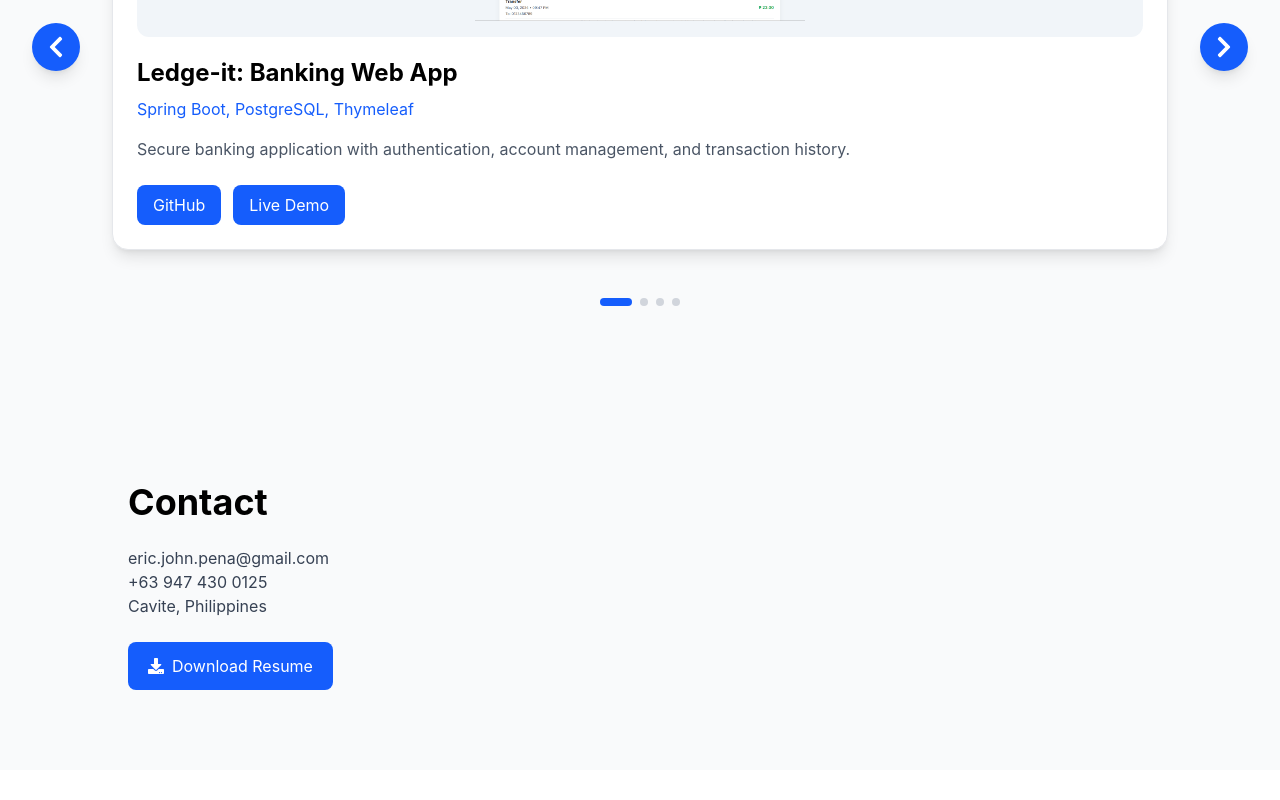
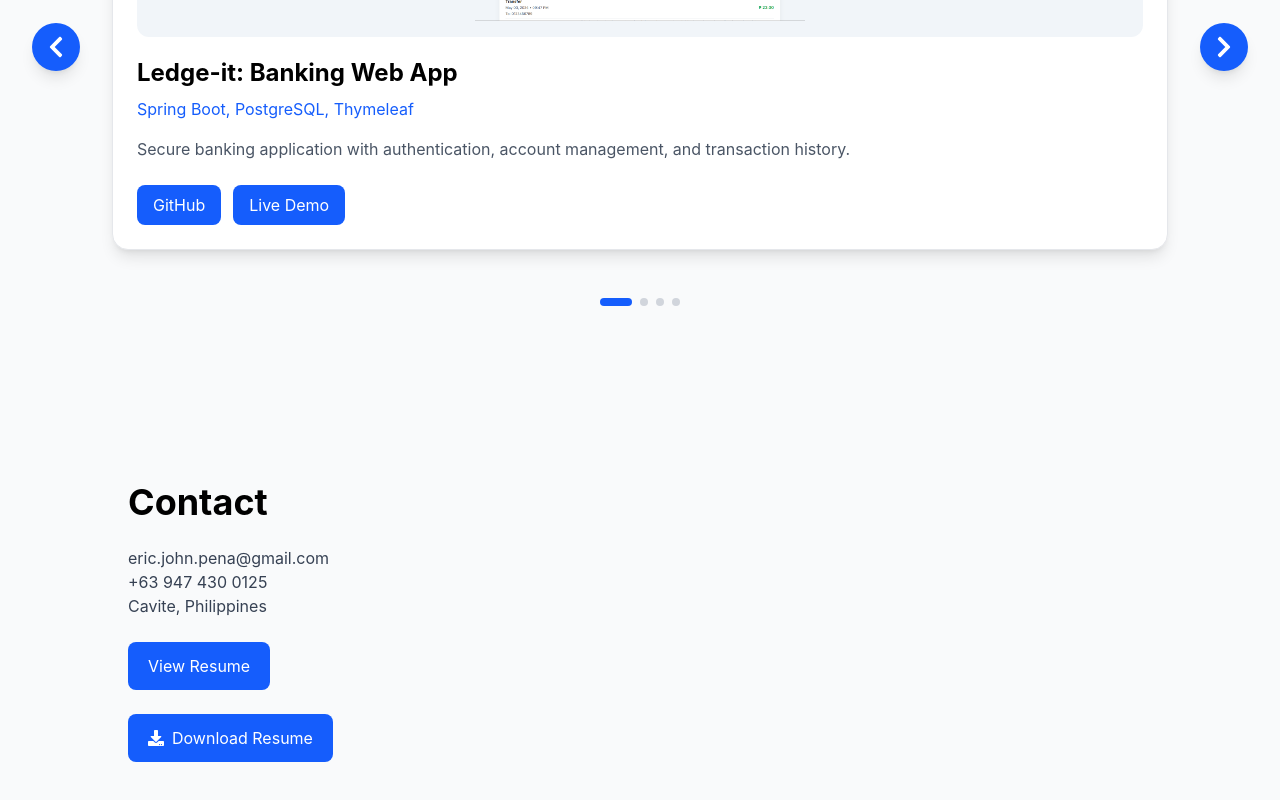
Before and after one commit to EricJohnPena/portfolio, a React app: page / in a window 1280 px wide. Shown: the part 1748-2548 px from the top of the page. Before the commit the page ends 2518 px from the top, so only its background shows below. Built offline with nearby package versions, Linux system fonts and the light colour scheme; the HTML template or start-up script is replaced by a standard one.

Commit message:
updated contact

```diff
--- a/src/components/Contact.tsx
+++ b/src/components/Contact.tsx
@@ -28,8 +28,29 @@
                     Cavite, Philippines
                 </p>
 <div className="mt-6">
+    <a
+                        href={`${import.meta.env.BASE_URL}resume/Eric_John_Pena_Resume.pdf`}
+                        target="_blank"
+                        rel="noopener noreferrer"
+                        className="
+                    inline-flex
+                    items-center
+                    gap-2
+                    bg-blue-600
+                    text-white
+                    px-5
+                    py-3
+                    rounded-lg
+                    hover:bg-blue-700
+                    transition
+                    "
+                    >
+                        View Resume
+                    </a>
+                    </div>
+                    <div className="mt-6">
                 <a
-                    href="/resume/Eric_John_Pena_Resume.pdf"
+                    href={`${import.meta.env.BASE_URL}resume/Eric_John_Pena_Resume.pdf`}
                     download
                     className="
                     inline-flex
```
Also changed, not shown: 1 other file (tests, documents, lock files or other folders).
